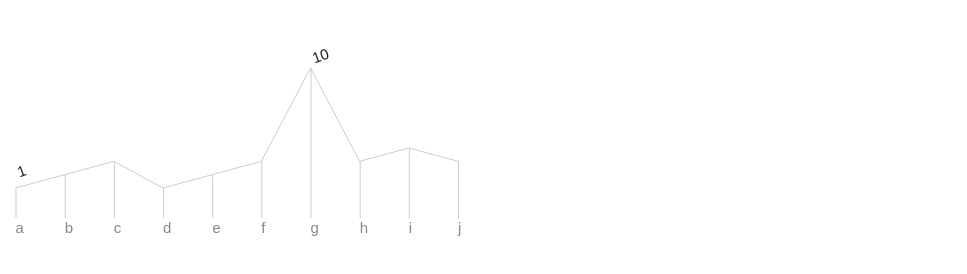
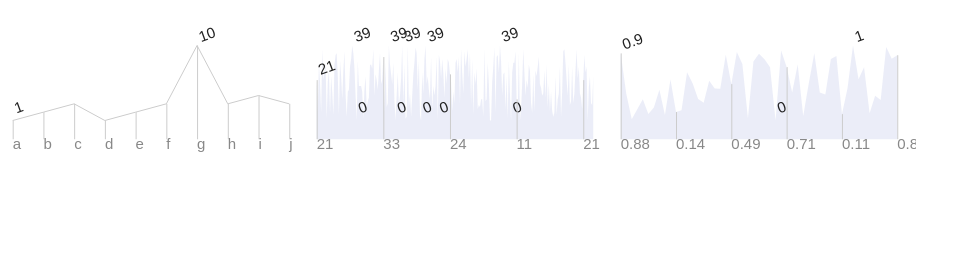
Before and after one commit to woelper/fastgraph, a plain HTML site: page index.html in a window 1280 px wide. Shown: the whole page, without its empty margins (0-967 px from the left). Drawn offline with Linux system fonts and the light colour scheme.

Commit message:
Renamed graph function, added examples

```diff
--- a/fastgraph.js
+++ b/fastgraph.js
@@ -52,7 +52,7 @@ function fit(s, low1, high1, low2, high2) {
 
 
 //// The main graph function
-function graph (canvasElement, points, labels, userSettings) {
+function fastgraph (canvasElement, points, labels, userSettings) {
 
     var settings = {
         graphAverage: false, //calculate a line expressing the average
@@ -67,6 +67,10 @@ function graph (canvasElement, points, labels, userSettings) {
         yLabelColor: "#222222" //can you guess?
     };
 
+    if (userSettings != undefined) {
+        settings = Object.assign(settings, userSettings);
+    }
+
     // Get canvas context
     var ctx = canvasElement.getContext("2d");
 
@@ -76,11 +80,11 @@ function graph (canvasElement, points, labels, userSettings) {
     };
 
     if (ctx.canvas.clientWidth != 0) {
-        ctx.canvas.width = ctx.canvas.clientWidth*1.6;
+        ctx.canvas.width = ctx.canvas.clientWidth;
     }
 
     if (ctx.canvas.clientHeight != 0) {
-        ctx.canvas.height = ctx.canvas.clientHeight*1.6;
+        ctx.canvas.height = ctx.canvas.clientHeight;
     }
 
     var res = {
@@ -190,10 +194,15 @@ function graph (canvasElement, points, labels, userSettings) {
 
         labelExtremes(pts, pointY, ctx, settings.yLabelColor);
 
+
+        // x-axis data labels
         var nth = 0;
         var reducer = Math.round(fit(pts.length, 0, 80, 1, settings.labelReductionFactor));
-        // console.log('reducer', reducer);
         for (var op = 0; op < pts.length; op++) {
+
+            if (lbls[op] == undefined) {
+                continue;
+            }
 
             if (nth == reducer || op == 0) {
                 nth = 0;
--- a/index.html
+++ b/index.html
@@ -6,21 +6,58 @@
 
   </head>
   <body>
+    <script src="fastgraph.js"></script>
+    <canvas id="ex-basic"></canvas>
+    <canvas id="ex-densepoints"></canvas>
+    <canvas id="ex-dynamic"></canvas>
 
-
-    <canvas id="test"></canvas>
-    <script src="fastgraph.js"></script>
     <script>
+      //ex-basic
       var points = [1,2,3,1,2,3,10,3,4,3];
       var labels = ['a','b','c','d','e','f','g','h','i','j'];
-      var data = {binding: []};
-      data.binding[0] = points;
-      data.binding[1] = labels;
-      var canvas = document.getElementById("test");
-      graph(canvas, points, labels);
+      var canvas = document.getElementById("ex-basic");
+      fastgraph(canvas, points, labels);
     </script>
 
 
+  <script>
+    //ex-densepoints
+    var points = Array.from({length: 250}, () => Math.floor(Math.random() * 40));
+    var labels = points;
+    var canvas = document.getElementById("ex-densepoints");
+    var settings = {
+      fillArea : true,
+      labelReductionFactor: 20
+    }
+    fastgraph(canvas, points, labels, settings);
+  </script>
+
+<script>
+    //ex-dynamic
+    var points = [];
+    var labels = [];
+    var canvas = document.getElementById("ex-dynamic");
+    var settings = {
+      fillArea : true,
+      labelReductionFactor: 15
+    }
+
+    function update () {
+      var val = Math.random();
+      points.push(val);
+      labels.push(Math.round(val*100)/100);
+
+      fastgraph(canvas, points, labels, settings);
+      if (points.length > 50) {
+        // points.splice(points[points.length]);
+        points.shift();
+        labels.shift();
+      }
+    }
+
+    setInterval(function(){ update(); }, 35);
+
+  </script>
 
 
   </body>
```
